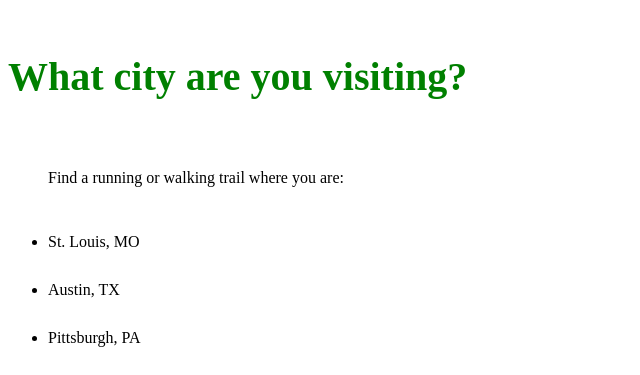
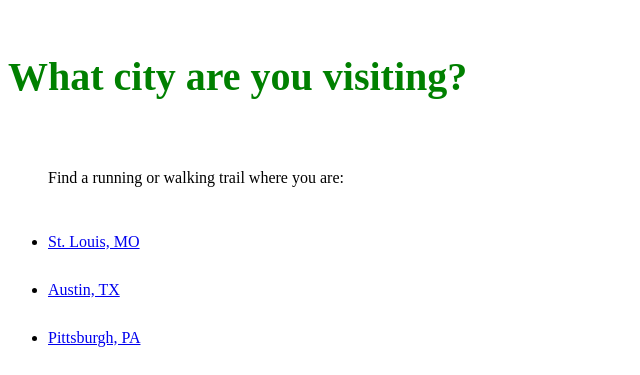
Before and after one commit to cbrantley4/capstone-project-1, a website: page index.html in a window 1280 px wide. Shown: the top 375 px of the page, without its empty margins (0-640 px from the left). Drawn offline with Linux system fonts and the light colour scheme.

Commit message:
Create homepage with links

```diff
--- a/index.html
+++ b/index.html
@@ -10,9 +10,9 @@
   <h1>What city are you visiting?</h1>
   <ul>
     <p>Find a running or walking trail where you are:</p>
-    <li>St. Louis, MO</li>
-    <li>Austin, TX</li>
-    <li>Pittsburgh, PA</li>
+    <li><a href = "./stl.html">St. Louis, MO</a></li>
+    <li><a href = "./austin.html">Austin, TX</a></li>
+    <li><a href = "./pit.html">Pittsburgh, PA</a></li>
   </ul>
     <script src = "./index.js";></script>
     <img src = "https://images.unsplash.com/photo-1580058572462-98e2c0e0e2f0?ixlib=rb-1.2.1&ixid=eyJhcHBfaWQiOjEyMDd9&auto=format&fit=crop&w=1351&q=80">
```
